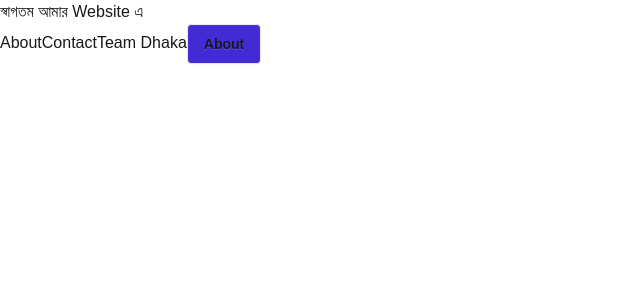
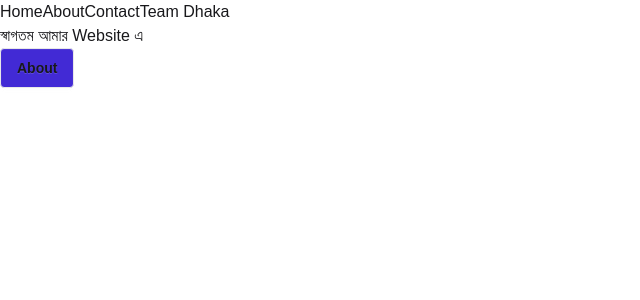
Before and after one commit to minhajulislam999/ag-grid, a React (Vite) app: page / in a window 1280 px wide. Shown: the top 300 px of the page, without its empty margins (0-640 px from the left). Built offline with nearby package versions, Linux system fonts and the light colour scheme.

Commit message:
Create navbar

```diff
--- a/src/components/Home/Home.jsx
+++ b/src/components/Home/Home.jsx
@@ -1,5 +1,6 @@
 import React from 'react'
 import { Link, Outlet, useNavigate } from 'react-router'
+import Navbar from '../Navbar/Navbar'
 
 const Home = () => {
             const naviget = useNavigate()
@@ -11,11 +12,9 @@
 
   return (
     <div>
+            <Navbar />
+
       <h1>স্বাগতম আমার Website এ</h1>
-      <Link to="/about" >About</Link>
-      <Link to="/contact" >Contact</Link>
-      <Link to="/team/dhaka" >Team Dhaka</Link>
-
 
       <button className='btn bg-primary' onClick={handleClick}>About</button>
       <Outlet />
--- /dev/null
+++ b/src/components/Navbar/Navbar.jsx
@@ -0,0 +1,15 @@
+import React from 'react'
+import { Link } from 'react-router'
+
+function Navbar() {
+  return (
+    <div>
+        <Link to="/" >Home</Link>
+         <Link to = "/about" >About</Link>
+      <Link to="/contact" >Contact</Link>
+      <Link to="/team/dhaka" >Team Dhaka</Link>
+    </div>
+  )
+}
+
+export default Navbar
```
